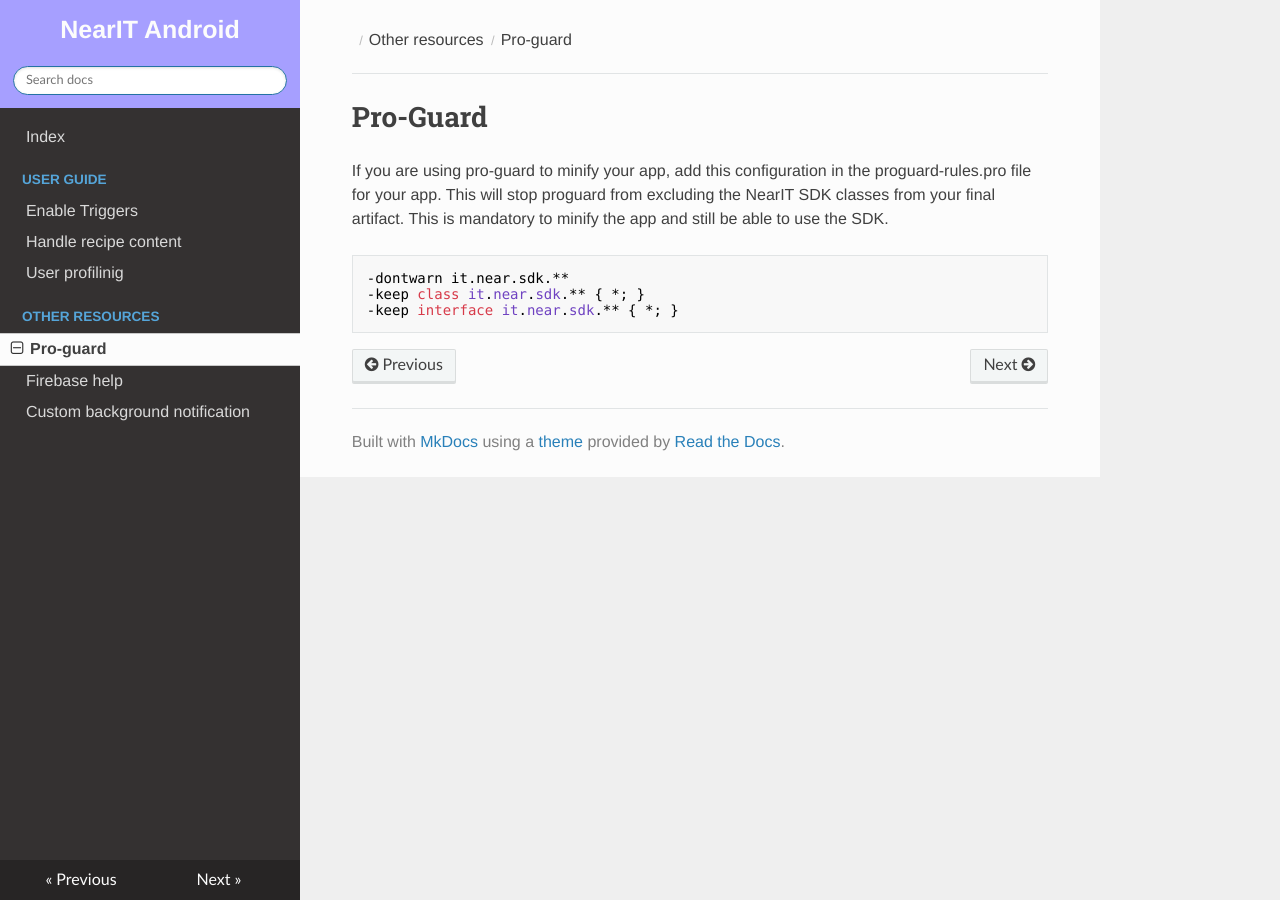
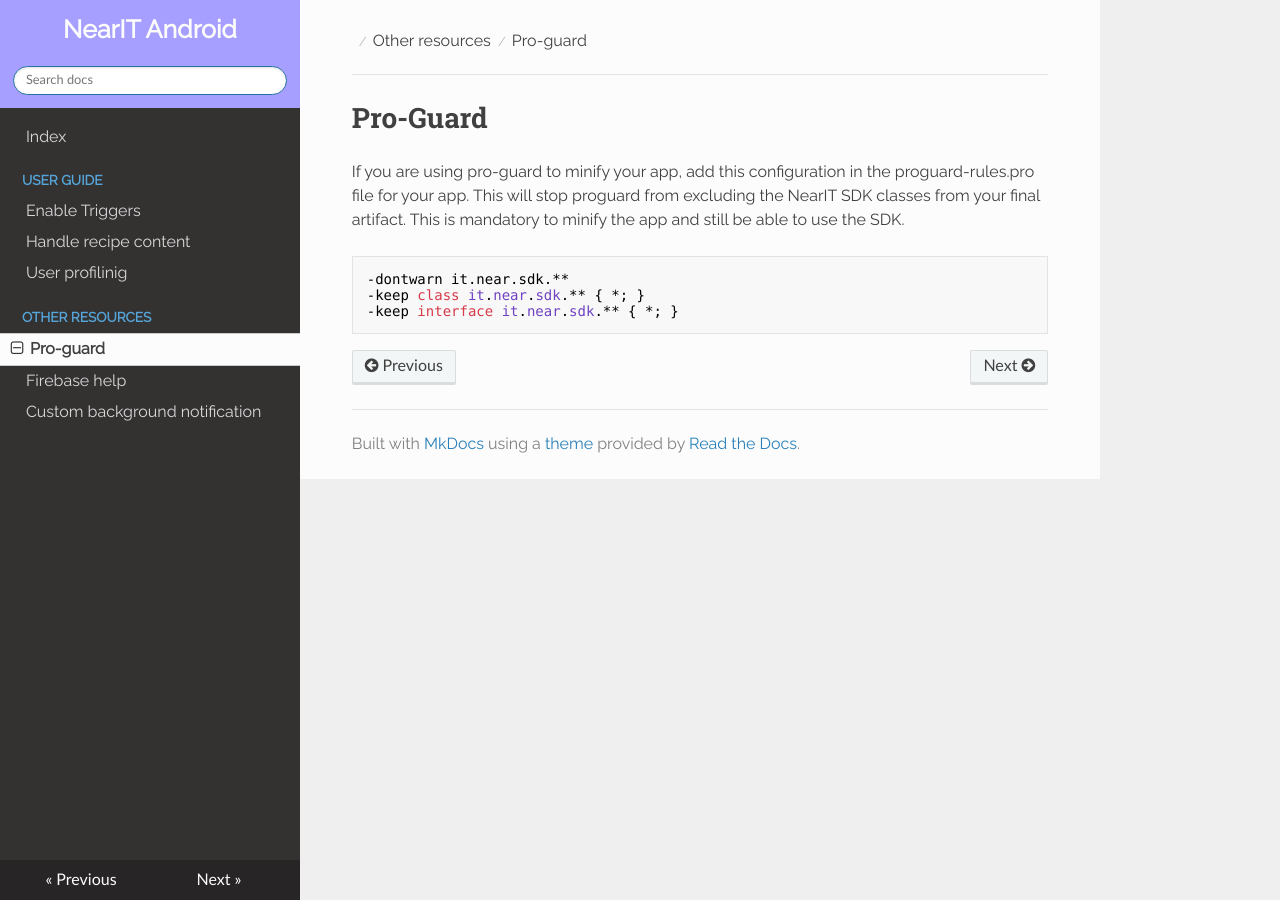
Before and after one commit to nearit/Android-SDK, an MkDocs documentation site: the page built from docs/proguard.md, in a window 1280 px wide. Built offline with MkDocs 1.6.1, drawn with Linux system fonts in a browser that asks for light colours; nearby versions of some CDN libraries; old or Windows-style settings are respelled for this version of MkDocs.

Commit message:
Update nearitdocs.css
add font import

```diff
--- a/docs/css/nearitdocs.css
+++ b/docs/css/nearitdocs.css
@@ -1,3 +1,5 @@
+@import url('https://fonts.googleapis.com/css?family=Raleway');
+
 body{font-family:'Titillium Web',Raleway,'Helvetica Neue',sans-serif!important}
 
 /* change nav header color to nearit color */
```
